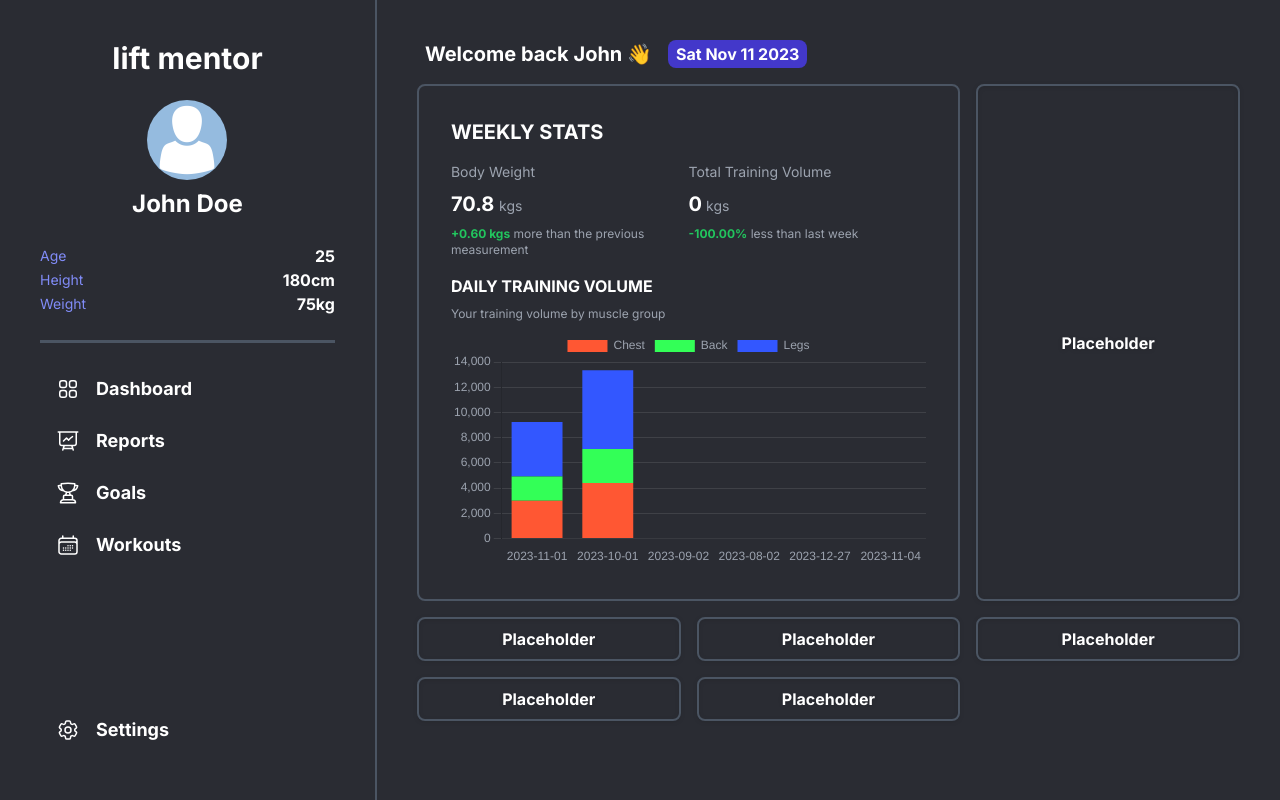
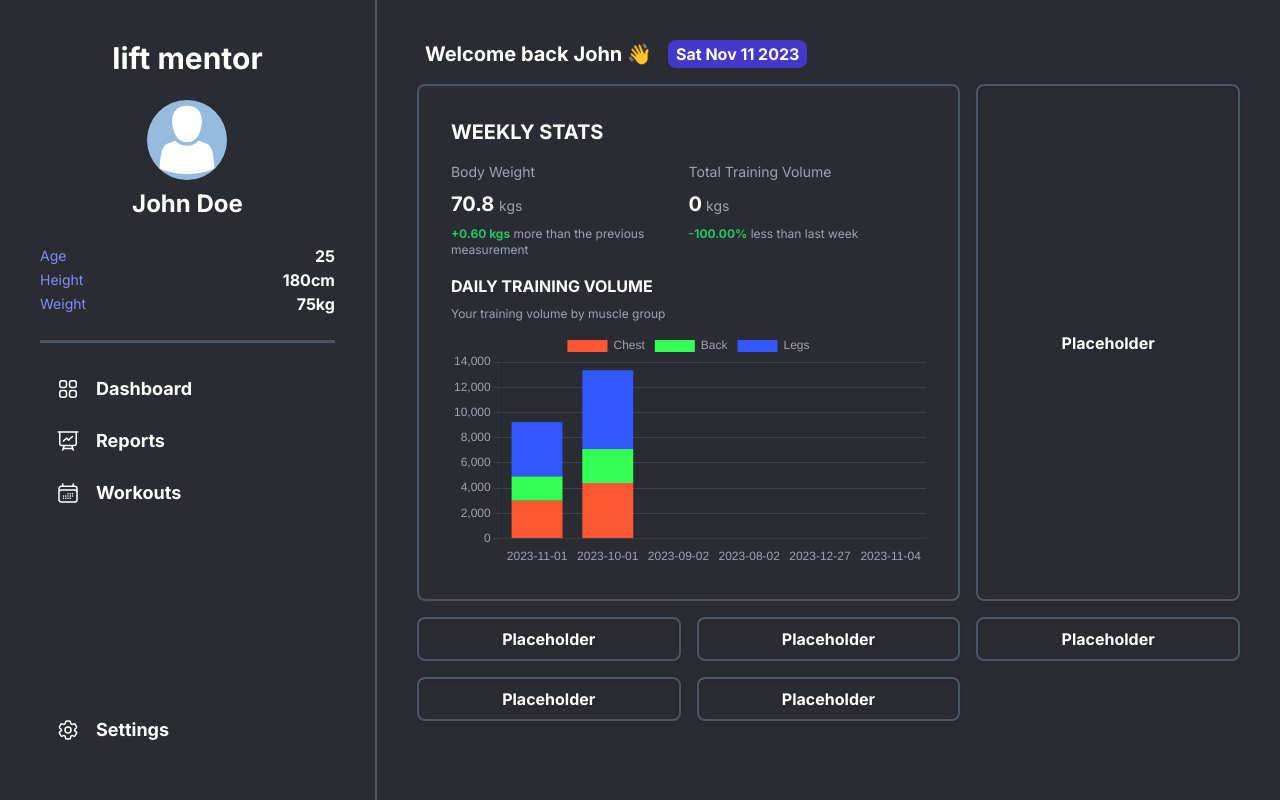
Before and after one commit to MarekRykaczewski/lift-mentor, a Next.js app: page / in a window 1280 px wide. Built offline with nearby package versions, Linux system fonts and the light colour scheme.

Commit message:
remove goals from navbar

```diff
--- a/src/app/components/Navbar.tsx
+++ b/src/app/components/Navbar.tsx
@@ -1,6 +1,5 @@
 import Link from "next/link";
 import DashboardIcon from "../icons/DashboardIcon";
-import GoalsIcon from "../icons/GoalsIcon";
 import ReportsIcon from "../icons/ReportsIcon";
 import SettingsIcon from "../icons/SettingsIcon";
 import WorkoutsIcon from "../icons/WorkoutsIcon";
@@ -21,18 +20,12 @@ const data = [
   },
   {
     id: 3,
-    title: "Goals",
-    link: "/goals",
-    icon: <GoalsIcon />,
-  },
-  {
-    id: 4,
     title: "Workouts",
     link: "/workouts",
     icon: <WorkoutsIcon />,
   },
   {
-    id: 5,
+    id: 4,
     title: "Settings",
     link: "/settings",
     icon: <SettingsIcon />,
--- a/src/app/goals/page.tsx
+++ /dev/null
@@ -1,5 +0,0 @@
-const page = () => {
-  return <div className="w-full">page</div>;
-};
-
-export default page;
```
